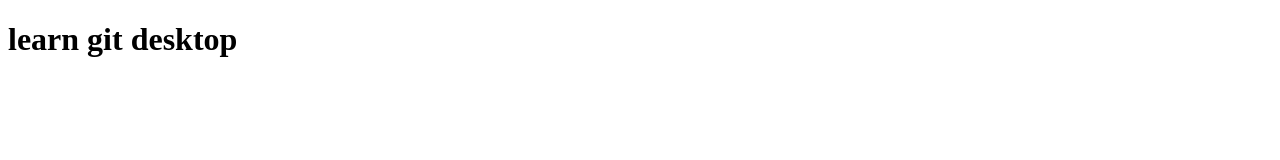
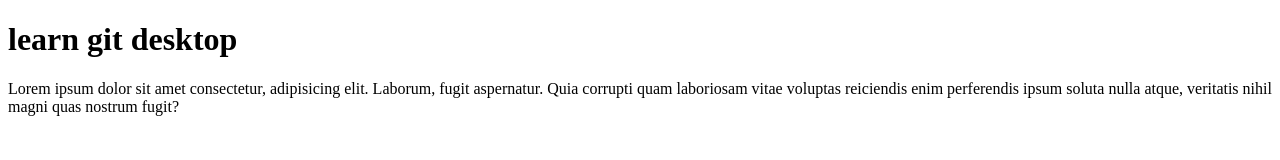
Before and after one commit to teoypt/git-hub, a plain HTML site: page index.html in a window 1280 px wide. Drawn offline with Linux system fonts and the light colour scheme.

Commit message:
add some text
add some text

```diff
--- a/index.html
+++ b/index.html
@@ -9,6 +9,7 @@
 
 <body>
     <h1>learn git desktop</h1>
+    <p>Lorem ipsum dolor sit amet consectetur, adipisicing elit. Laborum, fugit aspernatur. Quia corrupti quam laboriosam vitae voluptas reiciendis enim perferendis ipsum soluta nulla atque, veritatis nihil magni quas nostrum fugit?</p>
 </body>
 
 </html>
```
